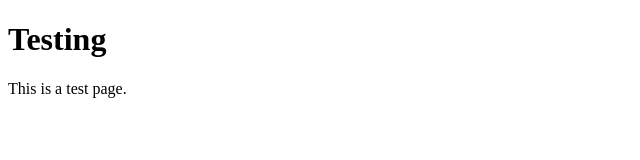
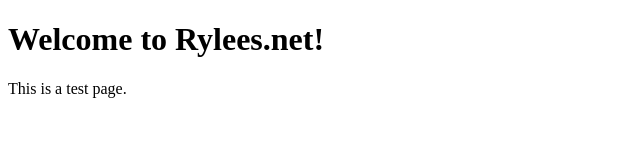
Before and after one commit to ryananderson0219/testing01, a plain HTML site: page index.html in a window 1280 px wide. Shown: the whole page, without its empty margins (0-640 px from the left). Drawn offline with Linux system fonts and the light colour scheme.

Commit message:
updated index.html

```diff
--- a/index.html
+++ b/index.html
@@ -2,10 +2,10 @@
 <html lang="en" dir="ltr">
   <head>
     <meta charset="utf-8">
-    <title>Testing 101</title>
+    <title>Rylees.net</title>
   </head>
   <body>
-    <h1>Testing</h1>
+    <h1>Welcome to Rylees.net!</h1>
     <p>This is a test page.</p>
   </body>
 </html>
```
